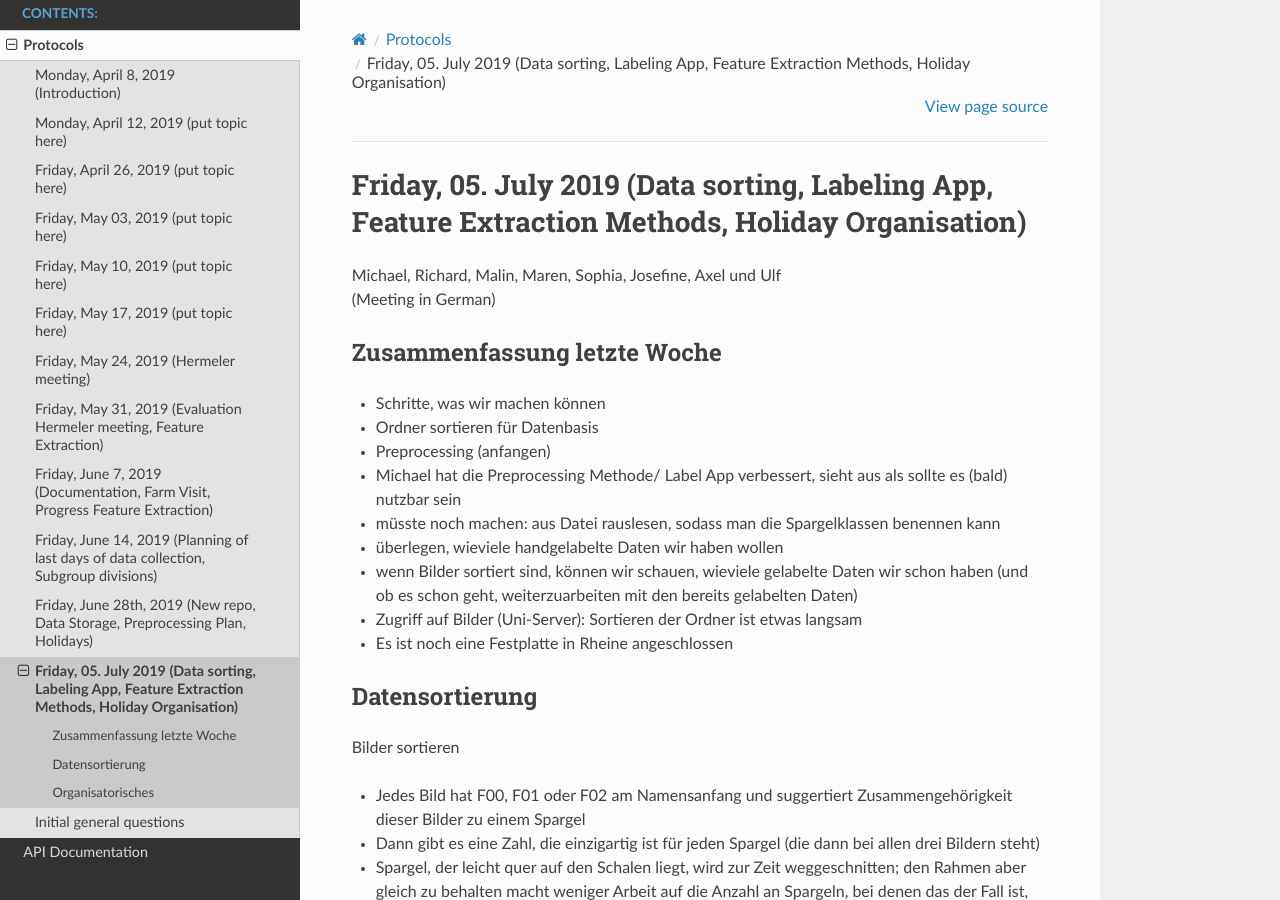
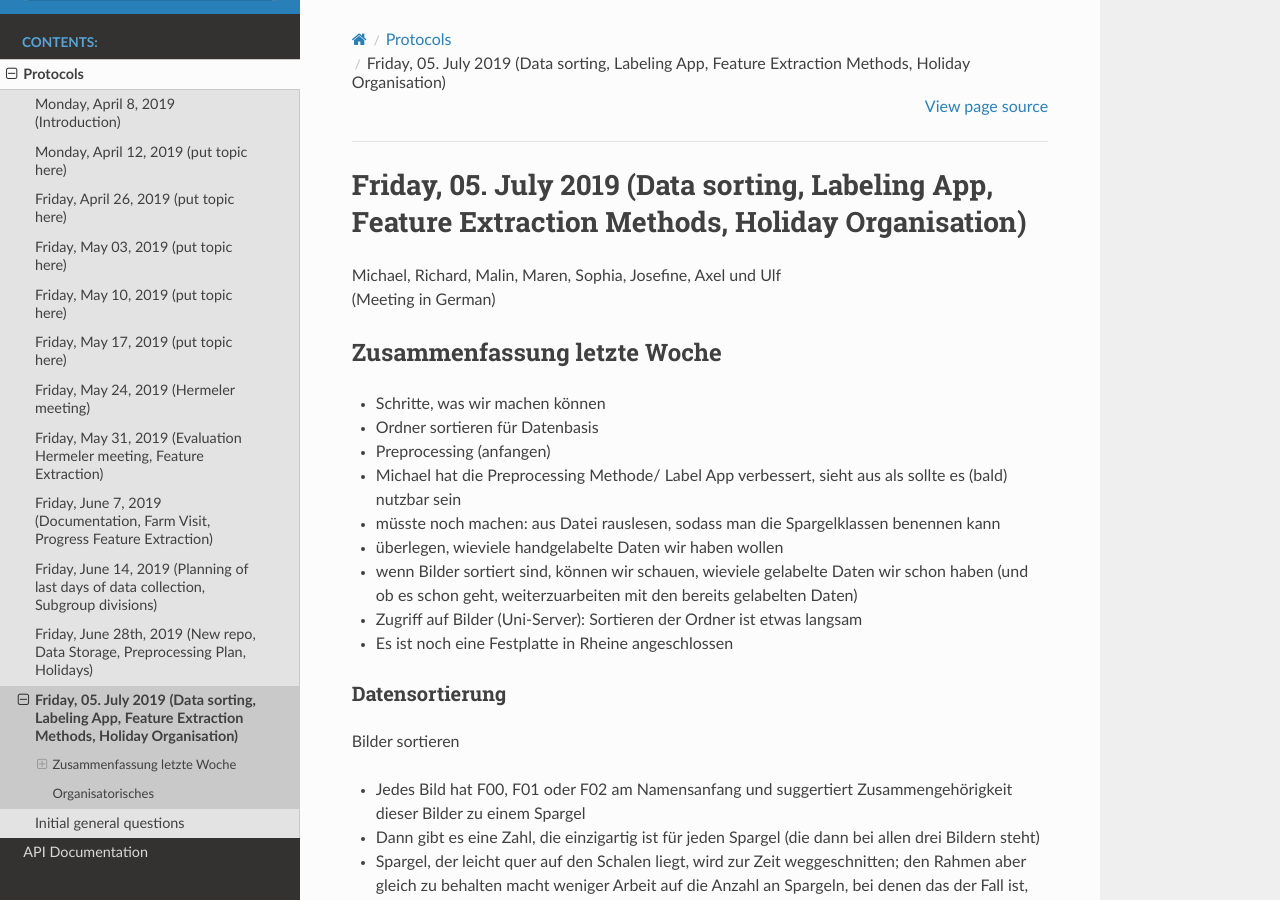
Before and after one commit to CogSciUOS/asparagus, a Sphinx documentation site: the page built from docs/protocols/protocol_19_07_05.md, in a window 1280 px wide and 900 px high. Built offline with Sphinx 7.4.7 and the Read the Docs theme 2.0.0, drawn with Linux system fonts in a browser that asks for light colours; the version number could not be read and is left out.

Commit message:
Changed the depth of the headers

```diff
--- a/docs/protocols/protocol_19_07_05.md
+++ b/docs/protocols/protocol_19_07_05.md
@@ -1,7 +1,9 @@
 # Friday, 05. July 2019 (Data sorting, Labeling App, Feature Extraction Methods, Holiday Organisation)
+
 Michael, Richard, Malin, Maren, Sophia, Josefine, Axel und Ulf
 (Meeting in German)
-### Zusammenfassung letzte Woche
+
+## Zusammenfassung letzte Woche
 -	Schritte, was wir machen können
 -	Ordner sortieren für Datenbasis
 -	Preprocessing (anfangen)
@@ -33,7 +35,7 @@
 -	Durch Data Augmentation bekomment wir auch noch mehr
 -	Vielleicht erstmal ‘fauler’ Ansatz und 100 gelabelte Bilder von jeder Klasse nehmen, augmentieren sodass es 500 pro Klasse sind und einfach schonmal testen, was passiert
 
-### Organisatorisches
+## Organisatorisches
 Github Sortierung: Feature Extraction
 -	Manual Feature Extractor: Github Ordner zum Sammeln der Feature Extraction Methoden, dass z.B. die Labeling App extern darauf zugreifen kann und nicht Code manuell eingefüg wird
 -	App in Github pushen
```
